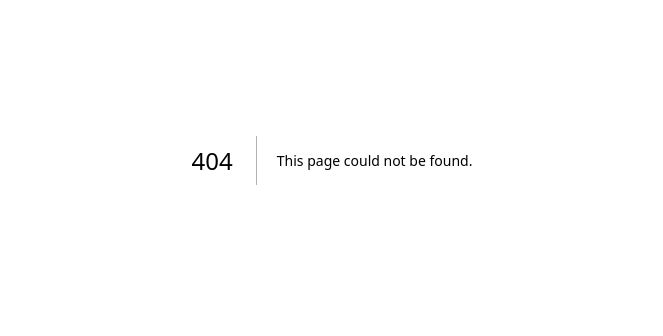
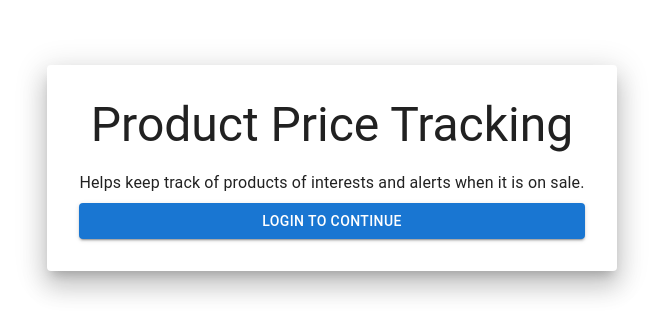
Before and after one commit to mcmuffinoven/price-tracker, a Next.js app in the folder client/: page /PreLoginView in a window 1280 px wide. Before the commit this address had no page. Shown: the part 240-576 px from the top of the page, without its empty margins (308-971 px from the left). Built offline with nearby package versions, Linux system fonts and the light colour scheme.

Commit message:
Add new component for pre login page

```diff
--- /dev/null
+++ b/client/pages/PreLoginView.tsx
@@ -0,0 +1,46 @@
+import * as React from 'react';
+import Stack from '@mui/material/Stack';
+import Paper from '@mui/material/Paper';
+import { styled } from '@mui/material/styles';
+import { Box } from '@mui/material';
+import Typography from '@mui/material/Typography';
+import { Button } from '@mui/material';
+
+const DemoPaper = styled(Paper)(({ theme }) => ({
+  padding: theme.spacing(4),
+  ...theme.typography.body2,
+  textAlign: 'center',
+}));
+
+export default function PreLoginView() {
+  return (
+    <Box
+  display="flex"
+  justifyContent="center"
+  alignItems="center"
+  minHeight="100vh"
+>
+    <DemoPaper elevation={16}>
+
+    <Stack >
+        <Typography variant="h3" gutterBottom> Product Price Tracking</Typography>
+        <Typography variant="subtitle1" gutterBottom>
+          Helps keep track of products of interests and alerts when it is on sale.
+        </Typography>
+        <Button href="/api/auth/login" variant="contained">Login To Continue</Button>
+    </Stack>
+    </DemoPaper>
+</Box>
+
+
+
+
+            // <Box sx={{ display: 'inline-flex'}}>
+            //     <DemoPaper>
+
+            //     <Typography variant="h1" gutterBottom> h1. Heading </Typography>
+            //     <Button href="/api/auth/login" variant="contained">Login</Button>
+            //     </DemoPaper>
+            // </Box>
+  );
+}
```
